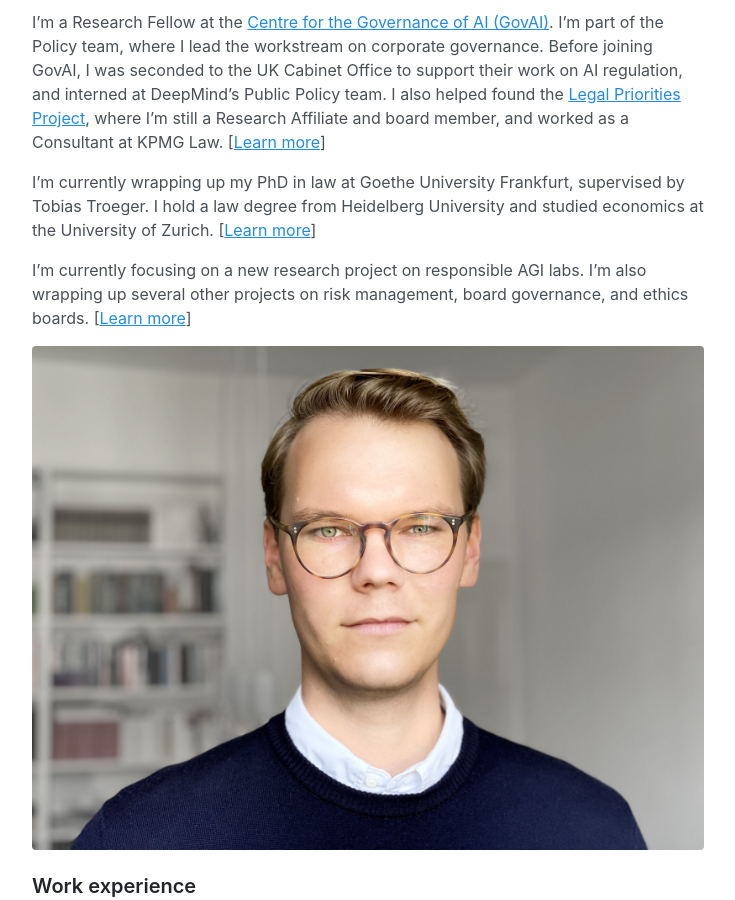
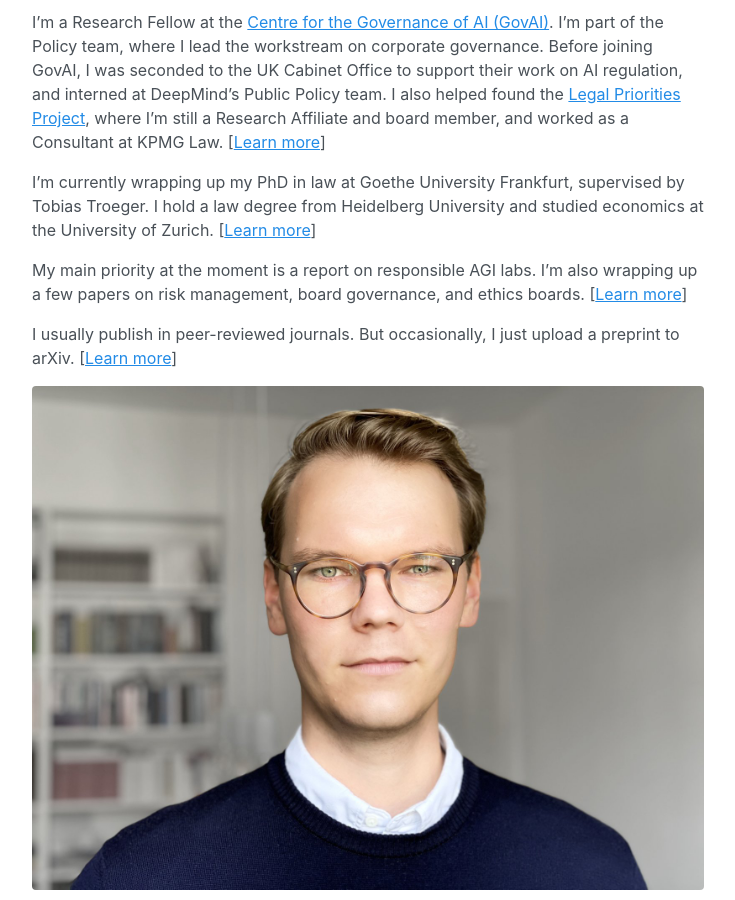
Before and after one commit to jonasschuett/jonasschuett.github.io, a Jekyll site: the page built from _posts/2020-04-04-introduction.md, in a window 1280 px wide and 900 px high, scrolled down 351 px. Shown: the whole window, without its empty margins (272-1007 px from the left). Built offline with Jekyll 4.4.1, drawn with Linux system fonts in a browser that asks for light colours.

Commit message:
Update 2020-04-04-introduction.md

```diff
--- a/_posts/2020-04-04-introduction.md
+++ b/_posts/2020-04-04-introduction.md
@@ -9,7 +9,9 @@ I'm a Research Fellow at the [Centre for the Governance of AI (GovAI)](https://w
 
 I'm currently wrapping up my PhD in law at Goethe University Frankfurt, supervised by Tobias Troeger. I hold a law degree from Heidelberg University and studied economics at the University of Zurich. [[Learn more](#education)]
 
-I'm currently focusing on a new research project on responsible AGI labs. I'm also wrapping up several other projects on risk management, board governance, and ethics boards. [[Learn more](#projects)]
+My main priority at the moment is a report on responsible AGI labs. I'm also wrapping up a few papers on risk management, board governance, and ethics boards. [[Learn more](#projects)]
+
+I usually publish in peer-reviewed journals. But occasionally, I just upload a preprint to arXiv. [[Learn more](#publications)]
 
 ![Jonas Schuett](/jonasschuett.jpg "Jonas Schuett")
 
```
